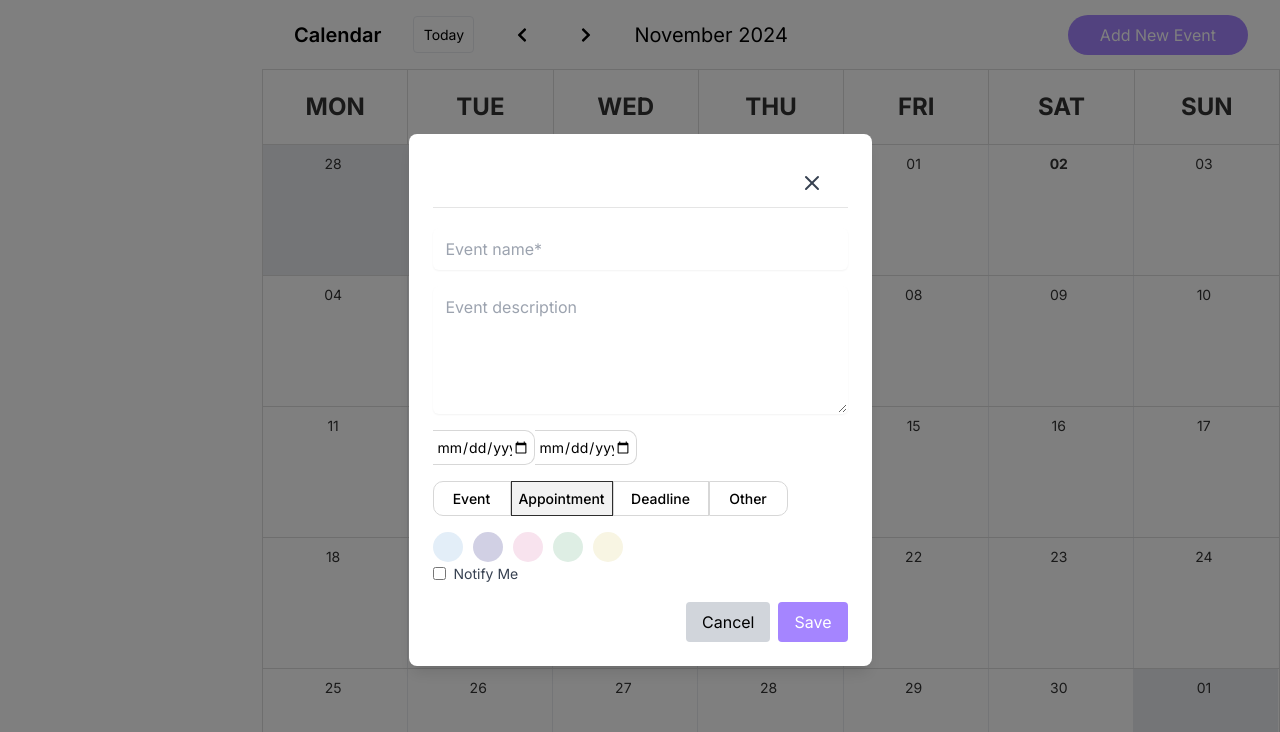
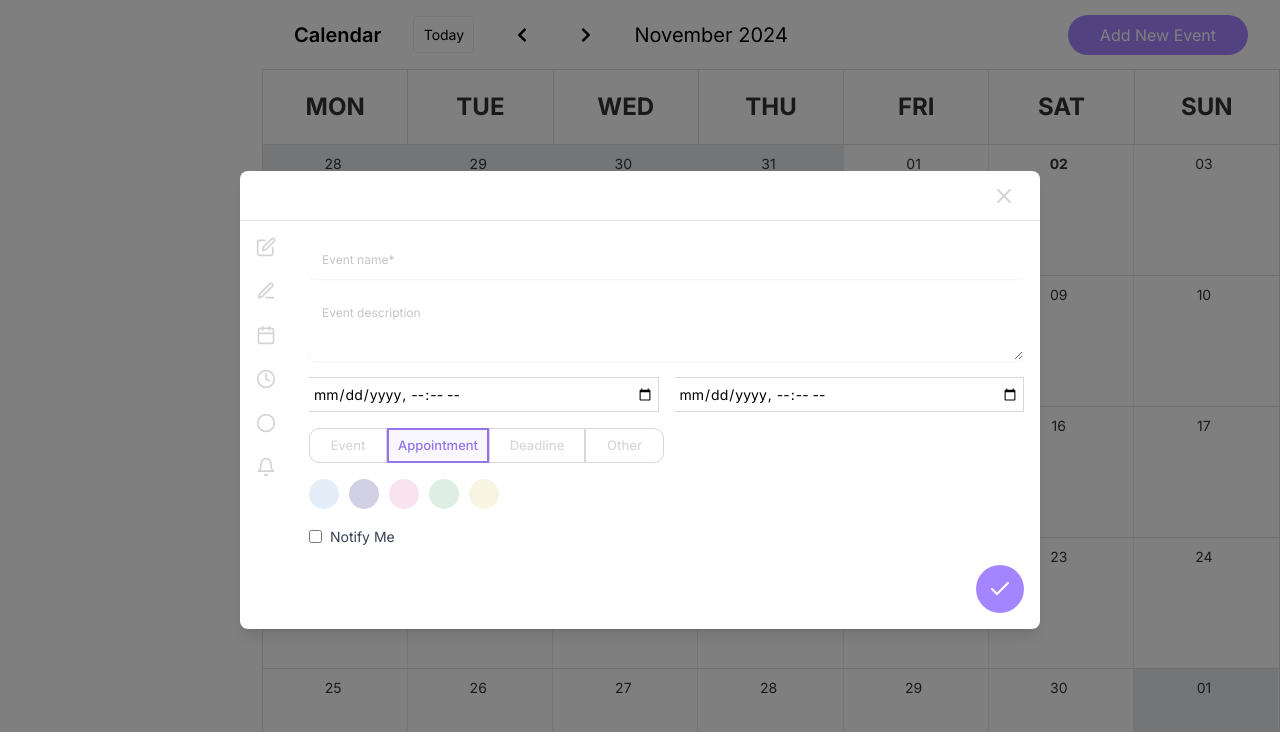
Before and after one commit to bclaudev/student-hub, a React (Create React App) app in the folder frontend/: page /calendar in a window 1280 px wide. Both pictures are taken after a click on the button "Add New Event". Shown: the top 732 px of the page. Built offline with nearby package versions, Linux system fonts and the light colour scheme; no server answers.

Commit message:
more work on modal, not ready yet oof

```diff
--- a/frontend/src/AddEventModal.css
+++ b/frontend/src/AddEventModal.css
@@ -47,12 +47,14 @@
 
   .event-type-button {
     display: flex;
+    align-items: center;
     justify-content: center;
-    align-items: center;
     font-size: 14px;
     font-weight: 500;
     cursor: pointer;
     user-select: none;
+    color: #d7d7d7;
+    font-size: 13px;
   }
 
   .event-type-button:first-child {
@@ -90,8 +92,9 @@
 
   /*Event color*/
   .event-type-button.active {
-    border: 1px solid #2e2e2e;
-    background: #f2f2f2;
+    border: 2px solid #9374E9;
+    background: #f9f7fe;
+    color: #9374E9;
   }
 
 .color-selector-container {
--- a/frontend/src/components/AddEventModal.js
+++ b/frontend/src/components/AddEventModal.js
@@ -1,6 +1,6 @@
 import React, { useState } from "react";
 import "../AddEventModal.css";
-import { X } from 'react-feather';
+import { X, Check, Edit3, Edit, Calendar, Clock, Circle, Bell } from 'react-feather';
 
 
 const AddEventModal = ({ onClose, onSave }) => {
@@ -50,80 +50,92 @@ const AddEventModal = ({ onClose, onSave }) => {
 
   return (
     <div className="modal-overlay fixed inset-0 bg-black bg-opacity-50 flex items-center justify-center z-50">
-    <div className="modal-container bg-white rounded-lg p-6 w-[463px] shadow-lg relative">
+    <div className="modal-container bg-white rounded-lg w-[800px] shadow-lg relative">
     {/* Title Bar */}
     <div
-      className="title-bar flex items-center justify-end"
+      className="title-bar flex items-center justify-between"
       style={{
         position: "relative",
         top: "0",
         height: "50px",
         borderBottom: "1px solid #E5E5E5",
-        padding: "0 16px",
       }}
     >
+      <h2 className="title text-lg font-semibold"></h2>
       <button
         className="close-button p-2 text-gray-700 hover:text-red-500"
         onClick={onClose}
         aria-label="Close"
       >
-        <X size={24} />
+        <X size={24} color="#D4D4D4"/>
       </button>
     </div>
 
-    {/* Form Section */}
+    {/* Two Columns Layout */}
+    <div className="content-container flex">
+      {/* Left Column */}
+      <div className="left-column flex flex-col items-center p-4 gap-6 border-r border-gray-300">
+        <Edit size={20} color="#D4D4D4" className="icon" />
+        <Edit3 size={20} color="#D4D4D4" className="icon" />
+        <Calendar size={20} color="#D4D4D4" className="icon" />
+        <Clock size={20} color="#D4D4D4" className="icon" />
+        <Circle size={20} color="#D4D4D4" className="icon" />
+        <Bell size={20} color="#D4D4D4" className="icon" />
+      </div>
+
+      {/* Right Column (Form Section) */}
+      <div className="right-column flex-1 p-4">
         <form onSubmit={handleSubmit}>
-      <div className="mb-4 mt-5">
+          {/* Event Title */}
+          <div className="mb-4">
             <input
               type="text"
               name="title"
               placeholder="Event name*"
               value={eventDetails.title}
               onChange={handleInputChange}
-          className="block w-full px-3 py-2 border w-[375px] border-gray-300 rounded-md shadow-sm focus:ring-customPurple focus:border-customPurple"
+              className="block w-full px-3 py-2 border border-gray-300 rounded-md shadow-sm focus:ring-customPurple focus:ring-1 focus:border-customPurple focus:outline-none placeholder:text-placeholderGray placeholder:text-[12px]"
               required
             />
           </div>
 
+          {/* Event Description */}
           <div className="mb-4">
             <textarea
               name="description"
               placeholder="Event description"
               value={eventDetails.description}
               onChange={handleInputChange}
-          className="block w-full px-3 py-2 border w-[375px] h-[128px] border-gray-300 rounded-md shadow-sm focus:ring-customPurple focus:border-customPurple"
+              className="block w-full px-3 py-2 border border-gray-300 rounded-md shadow-sm focus:ring-customPurple focus:ring-1 focus:border-customPurple focus:outline-none placeholder:text-placeholderGray placeholder:text-[12px]"
             />
           </div>
 
-      <div className="mb-4 flex items-center">
-        <div className="date-field start-date">
+          {/* Start and End Date */}
+          <div className="mb-4 flex items-center gap-4">
             <input
               type="datetime-local"
               name="start"
               placeholder="Start Date"
               value={eventDetails.start}
               onChange={handleInputChange}
-            className="date-input"
+              className="date-input flex-1"
               autoComplete="off"
               required
             />
-        </div>
-
-        <div className="date-field end-date">
             <input
               type="datetime-local"
               name="end"
               placeholder="End Date"
               value={eventDetails.end}
               onChange={handleInputChange}
-            className="date-input"
+              className="date-input flex-1"
               autoComplete="off"
               required
             />
           </div>
-      </div>
 
-      <div className="event-type-container flex">
+          {/* Event Type Buttons */}
+          <div className="event-type-container flex mb-4">
             <div
               className={`event-type-button ${
                 eventDetails.eventType === "event" ? "active" : ""
@@ -158,7 +170,8 @@ const AddEventModal = ({ onClose, onSave }) => {
             </div>
           </div>
 
-      <div className="color-selector-container flex">
+          {/* Color Selector */}
+          <div className="color-selector-container flex mb-4">
             {predefinedColors.map((color) => (
               <div
                 key={color}
@@ -171,6 +184,7 @@ const AddEventModal = ({ onClose, onSave }) => {
             ))}
           </div>
 
+          {/* Notify Me Checkbox */}
           <div className="mb-4">
             <label className="inline-flex items-center">
               <input
@@ -184,24 +198,21 @@ const AddEventModal = ({ onClose, onSave }) => {
             </label>
           </div>
 
-      <div className="flex justify-end space-x-2">
-        <button
-          type="button"
-          onClick={onClose}
-          className="px-4 py-2 bg-gray-300 rounded hover:bg-gray-400"
-        >
-          Cancel
-        </button>
+          {/* Submit Button */}
+          <div className="flex justify-end">
             <button
               type="submit"
-          className="px-4 py-2 bg-customPurple text-white rounded hover:bg-[#8060DB]"
+              className="saveBtn w-12 h-12 bg-customPurple text-white rounded-full flex items-center justify-center hover:bg-[#8060DB]"
             >
-          Save
+              <Check size={24} />
             </button>
           </div>
         </form>
       </div>
     </div>
+  </div>
+</div>
+
 );
 };
 
```
Also changed, not shown: 1 other file (tests, documents, lock files or other folders). Lines whose indentation alone changed are shown as unchanged.
